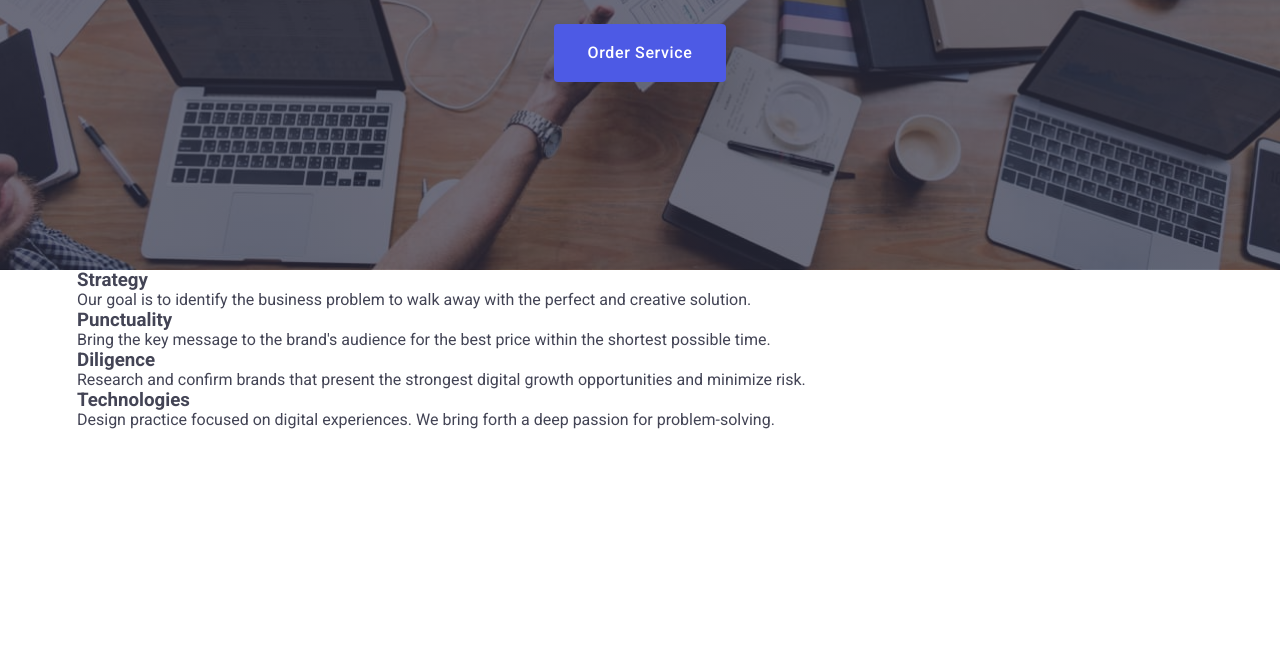
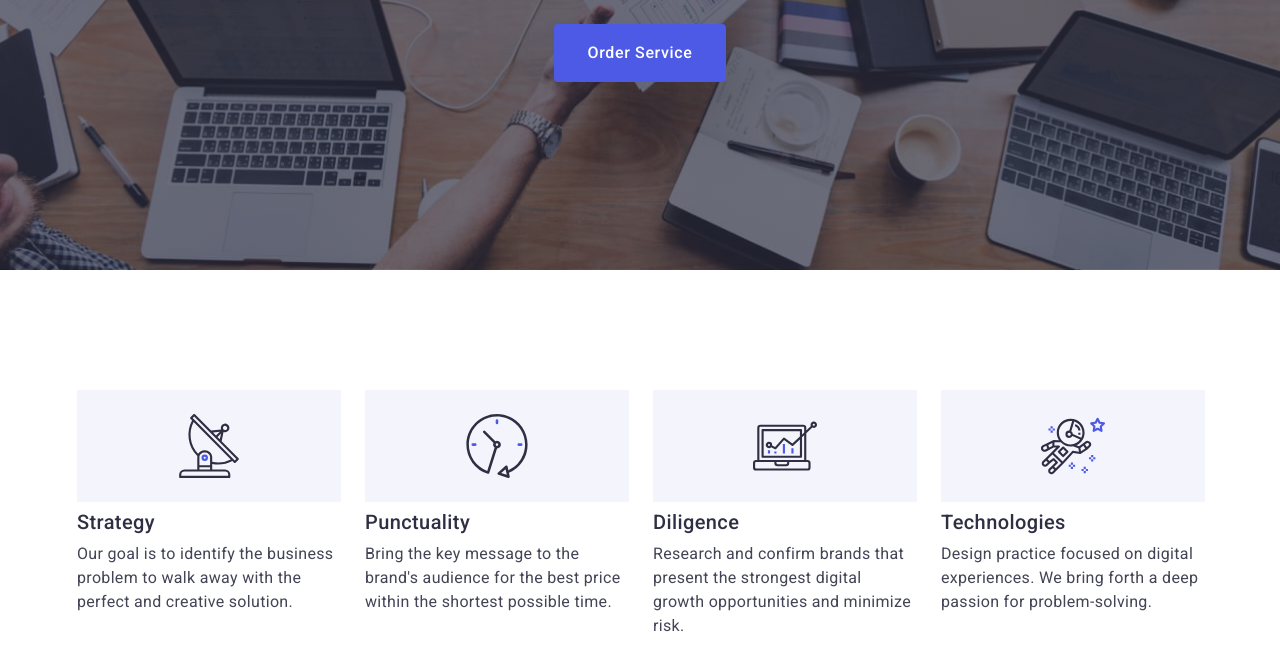
Before and after one commit to LadaSpivak/goit-markup-hw-07, a plain HTML site: page index.html in a window 1280 px wide. Shown: the part 405-1076 px from the top of the page. Before the commit the page ends 834 px from the top, so only its background shows below. Drawn offline with nearby package versions, Linux system fonts and the light colour scheme.

Commit message:
Update styles.css

```diff
--- a/css/styles.css
+++ b/css/styles.css
@@ -527,8 +527,60 @@ button {
   }
 }
 
-/*
+@media screen and (min-width: 769px) {
+  .feature {
+    width: 100%;
+    padding-top: 96px;
+    padding-bottom: 96px;
+  }
 
+  .h-feature {
+    margin-top: 0;
+    margin-bottom: 0;
+  }
+
+  .feature-list {
+    display: flex;
+    flex-wrap: wrap;
+  }
+
+  .feature-catalog {
+    margin-bottom: 72px;
+    margin-right: 24px;
+    width: 356px;
+  }
+
+  .feature-catalog:nth-child(2) {
+    margin-right: 0px;
+  }
+
+  .feature-catalog:nth-child(3) {
+    margin-bottom: 0px;
+  }
+
+  .feature-catalog:nth-child(4) {
+    margin-bottom: 0px;
+    margin-right: 0px;
+  }
+
+  .feature-title {
+    font-size: 36px;
+    line-height: 1.1;
+    letter-spacing: 0.02em;
+    color: #2e2f42;
+
+    margin-bottom: 8px;
+  }
+
+  .feature-text {
+    font-weight: 500;
+    font-size: 16px;
+    line-height: 1.5;
+    letter-spacing: var(--letter-spacing-p);
+  }
+}
+
+@media screen and (min-width: 1200px) {
   .feature {
     padding-top: 120px;
     padding-bottom: 120px;
@@ -540,6 +592,7 @@ button {
   }
 
   .feature-catalog {
+    width: 264px;
     flex-wrap: wrap;
     margin-right: 24px;
   }
@@ -575,21 +628,27 @@ button {
     width: 264px;
   }
 
+  .feature-catalog:nth-child(2) {
+    margin-right: 24px;
+  }
+
   .feature-list {
     list-style: none;
     display: flex;
     padding-left: 0px;
     padding-right: 0px;
+    flex-wrap: nowrap;
   }
 
   .feature-title {
     margin-top: 8px;
-  margin-bottom: 0;
+    margin-bottom: 8px;
 
-  font-weight: var(--font-weight-h);
-  font-size: var(--font-size-h);
+    font-weight: 500;
+    font-size: 20px;
     line-height: 1.2;
-  letter-spacing: var(--letter-spacing-p);
+
+    letter-spacing: 0.02em;
     color: var(--navy-blue-color);
   }
 
@@ -598,12 +657,14 @@ button {
 
     min-width: 264px;
 
+    font-weight: 400;
     font-size: 16px;
     line-height: 1.5;
-  letter-spacing: var(--letter-spacing-p);
-  color: var(--slate-color);
-  margin-top: 8px;
-  margin-bottom: 0px;
+
+    letter-spacing: 0.02em;
+
+    color: #434455;
+  }
 }
 
 /*doing*/
```
Lines whose indentation alone changed are shown as unchanged.
